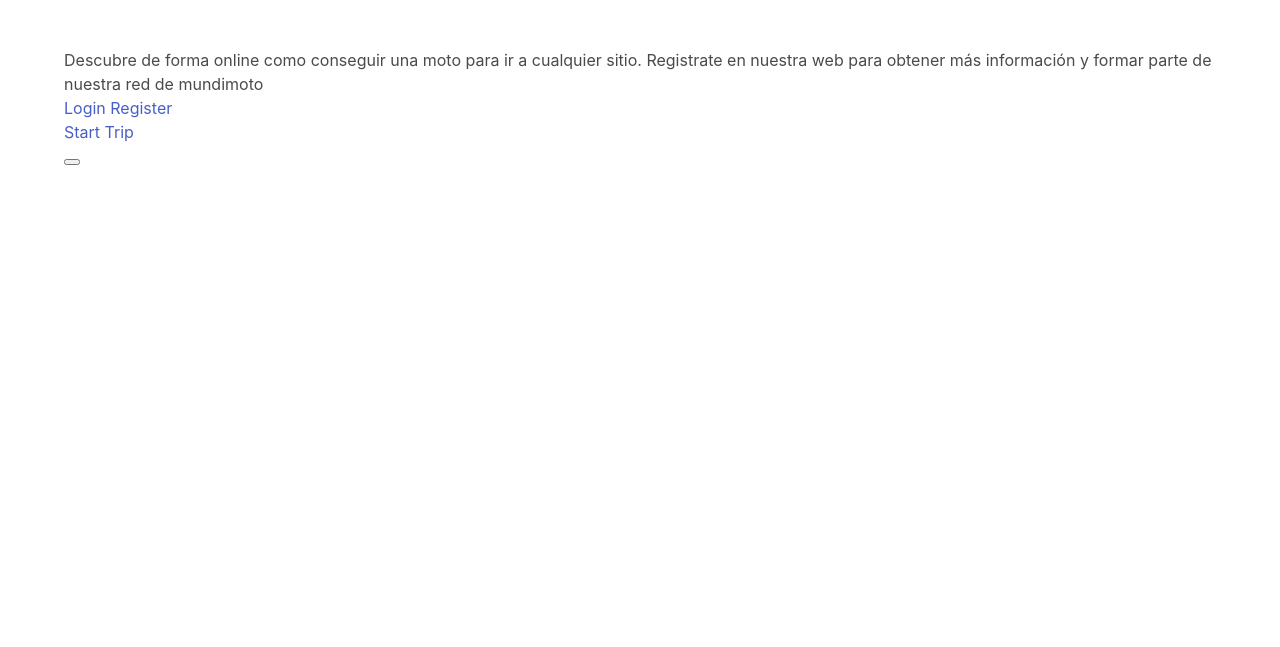
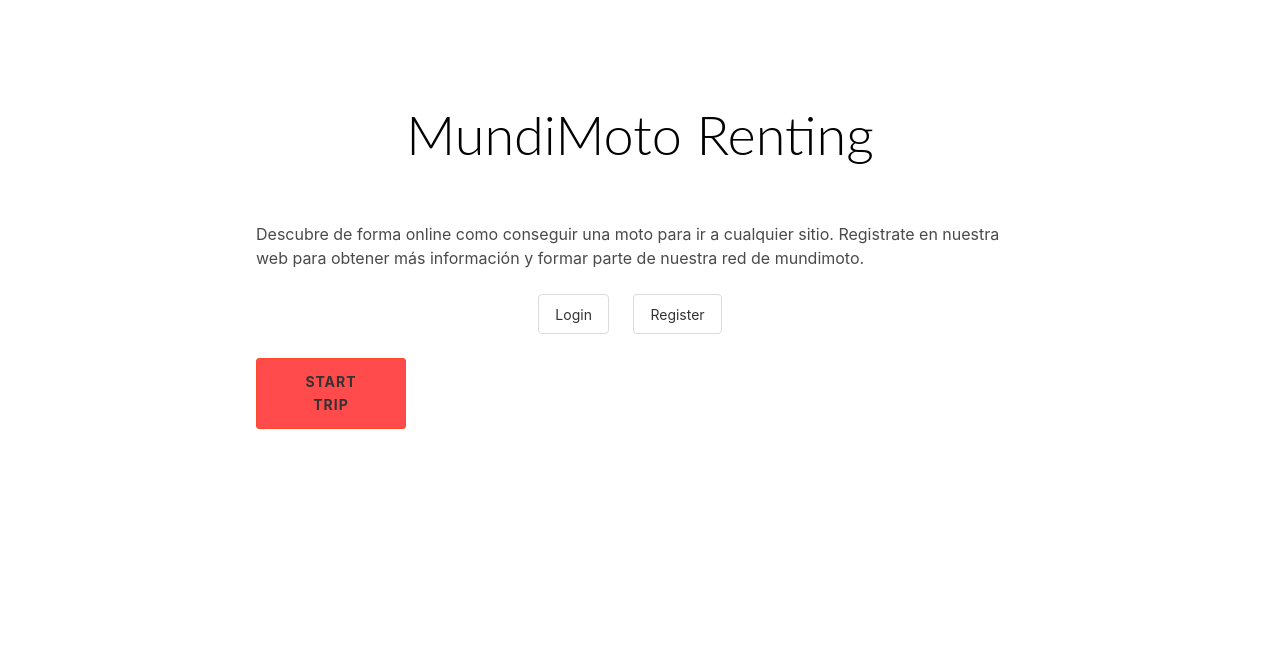
Before and after one commit to josepmdc/HackUPC_2022, a Django app: page / in a window 1280 px wide. Shown: the top 647 px of the page. Run offline with Django 3.2, Linux system fonts and the light colour scheme.

Commit message:
diseño pagina home

```diff
--- a/src/mundimoto/static/css/index.css
+++ b/src/mundimoto/static/css/index.css
@@ -18,7 +18,6 @@
   bottom: 0px;
   background: rgba(255,255,255,.8);
   z-index: 999;
-
 }
 
 
@@ -46,6 +45,8 @@ button {
   text-transform: uppercase;
   transition: transform 80ms ease-in;
 }
+
+.btn{display: inline-block; margin-right: 20px;}
 
 button:active {
   transform: scale(0.95);
@@ -94,8 +95,6 @@ input {
 
   background-color: #fff;
   border-radius: 10px;
-  box-shadow: 0 14px 28px rgba(0,0,0,0.25),
-  0 10px 10px rgba(0,0,0,0.22);
   position: relative;
   overflow: hidden;
   width: 768px;
@@ -227,3 +226,27 @@ input {
   height: 40px;
   width: 40px;
 }
+
+.titulo1 { color: black;
+           font-family: 'Lato', sans-serif;
+           font-size: 54px; font-weight: 300;
+           line-height: 58px;
+           text-align: center;
+           margin: 0 0 58px; }
+
+.center {text-align: center;}
+
+
+.buttonHeader {
+  border-radius: 3px;
+  border: 1px solid #FF4B2B;
+  background-color: #FF4B4B;
+  color: #030303;
+  font-size: 15px;
+  font-weight: bold;
+  padding: 12px 30px;
+  letter-spacing: 1px;
+  text-transform: uppercase;
+  transition: transform 80ms ease-in;
+  width: 150px ;
+}
--- a/src/mundimoto/templates/base.html
+++ b/src/mundimoto/templates/base.html
@@ -10,6 +10,7 @@
     <title>MundiMoto</title>
     <script type="text/javascript" src="{% static 'js/index.js' %}"></script>
     <link rel="stylesheet" href="https://cdn.jsdelivr.net/npm/bulma@0.9.3/css/bulma.min.css">
+    <link rel="stylesheet" href="{% static 'css/index.css' %}">
 </head>
 
 <body>
--- a/src/mundimoto/templates/index.html
+++ b/src/mundimoto/templates/index.html
@@ -1,26 +1,41 @@
 {% extends "base.html" %}
 
 {% block container %}
-<div class="top">
+<div class="titulo1">
+    <br />
+    MundiMoto Renting
+</div>
 
-</div>
 <div class="left">
     Descubre de forma online como conseguir una moto para ir a cualquier sitio.
-    Registrate en nuestra web para obtener más información y formar parte de nuestra red de mundimoto
+    Registrate en nuestra web para obtener más información y formar parte de nuestra red de mundimoto.
+    <br /><br />
 </div>
-<div class="right">
+
+
+<div class="center">
+
+    <div class="button btn">
         <a href="{% url 'login' %}">
             Login
         </a>
+    </div>
+
+    <div class="button btn">
         <a href="{% url 'registrar' %}">
             Register
         </a>
     </div>
+    <br />
+    <br />
+</div>
 
-<div>
+<div class="center">
+    <div class="buttonHeader">
         <a href="{% url 'home' %}">
             Start Trip
         </a>
     </div>
-<button onclick="initMap()"></button>
+</div>
+
 {% endblock %}
```
Lines whose indentation alone changed are shown as unchanged.
